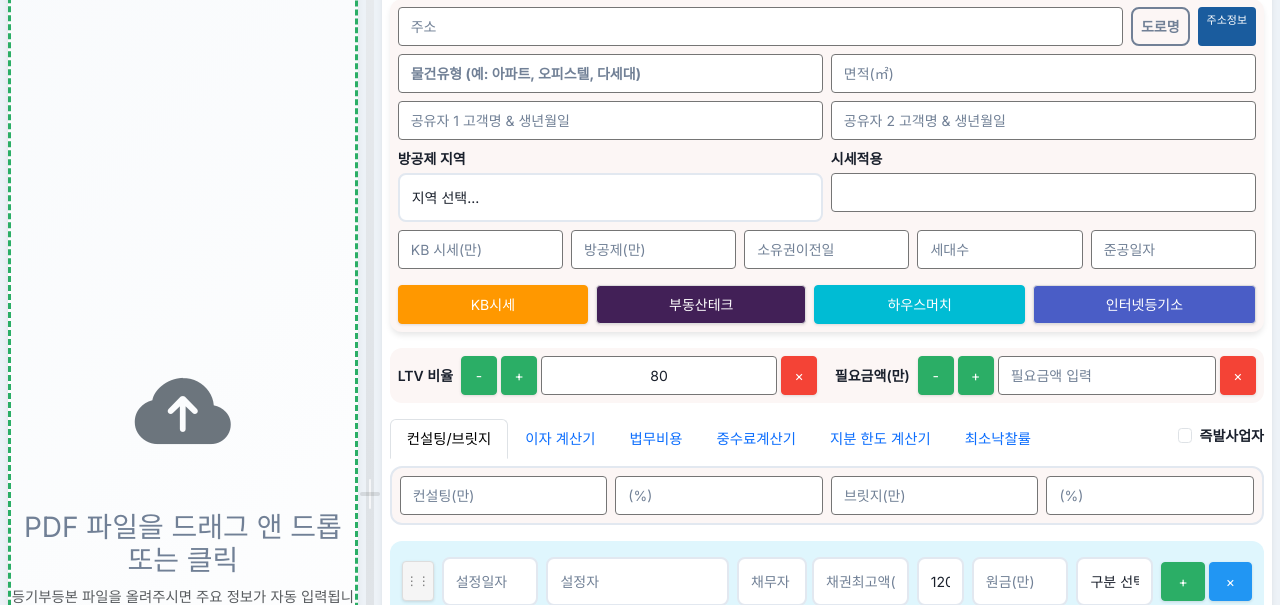
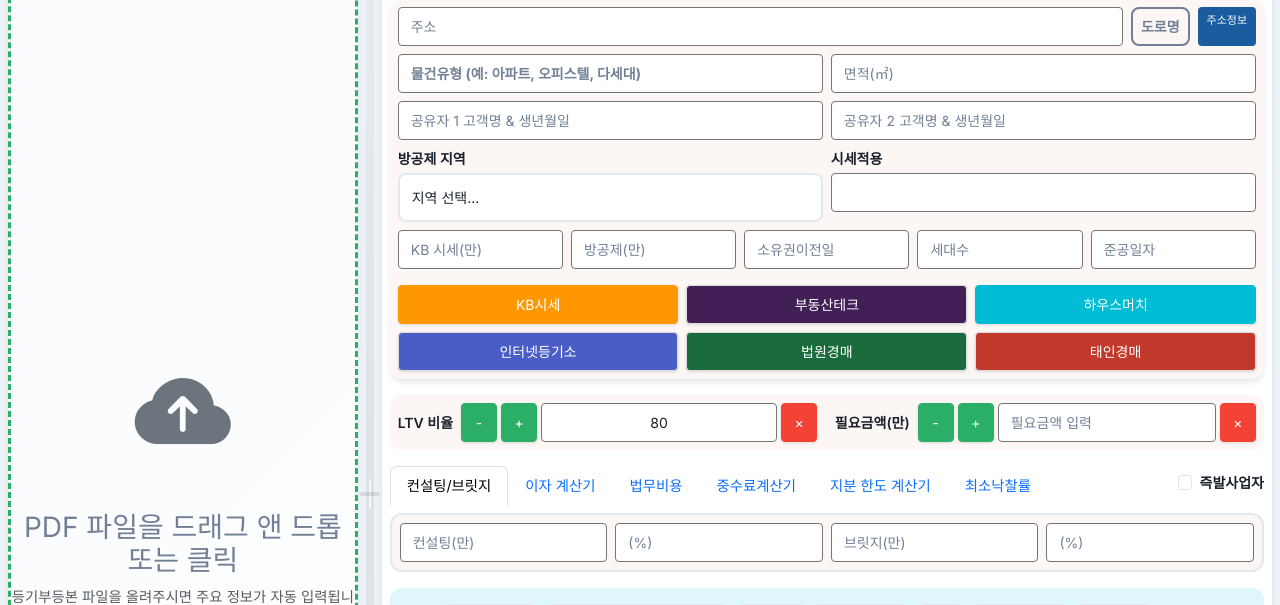
Before and after one commit to young626-jang/ltv_flask_, a Flask app: page / in a window 1280 px wide. Shown: the part 135-740 px from the top of the page. Run offline with Flask 3, Linux system fonts and the light colour scheme; data that the repository does not hold is empty; some libraries are stand-ins or nearby versions.

Commit message:
Update entry.html

```diff
--- a/templates/entry.html
+++ b/templates/entry.html
@@ -184,7 +184,16 @@
                     </div>
                 </div>
 
-                <div class="d-flex gap-2 w-100 mt-3"><a href="https://kbland.kr/map?xy=37.5205559,126.9265729,17" target="_blank" class="btn md-btn md-btn-warning flex-fill">KB시세</a><a href="https://rtech.or.kr/main/main.do" target="_blank" class="btn md-btn flex-fill" style="background-color: #422057; color: white; border-color: #422057;">부동산테크</a><a href="https://www.howsmuch.com" target="_blank" class="btn md-btn md-btn-info flex-fill">하우스머치</a><a href="http://www.iros.go.kr" target="_blank" class="btn md-btn flex-fill" style="background-color: #4a5dc6; color: white; border-color: #4a5dc6;">인터넷등기소</a></div>
+                <div class="d-flex gap-2 w-100 mt-3">
+                    <a href="https://kbland.kr/map?xy=37.5205559,126.9265729,17" target="_blank" class="btn md-btn md-btn-warning" style="flex: 1 1 0; min-width: 0;">KB시세</a>
+                    <a href="https://rtech.or.kr/main/main.do" target="_blank" class="btn md-btn" style="flex: 1 1 0; min-width: 0; background-color: #422057; color: white; border-color: #422057;">부동산테크</a>
+                    <a href="https://www.howsmuch.com" target="_blank" class="btn md-btn md-btn-info" style="flex: 1 1 0; min-width: 0;">하우스머치</a>
+                </div>
+                <div class="d-flex gap-2 w-100 mt-2">
+                    <a href="http://www.iros.go.kr" target="_blank" class="btn md-btn" style="flex: 1 1 0; min-width: 0; background-color: #4a5dc6; color: white; border-color: #4a5dc6;">인터넷등기소</a>
+                    <a href="https://www.courtauction.go.kr" target="_blank" class="btn md-btn" style="flex: 1 1 0; min-width: 0; background-color: #1a6b3c; color: white; border-color: #1a6b3c;">법원경매</a>
+                    <a href="https://www.taein.co.kr" target="_blank" class="btn md-btn" style="flex: 1 1 0; min-width: 0; background-color: #c0392b; color: white; border-color: #c0392b;">태인경매</a>
+                </div>
 
             </div>
 
```
